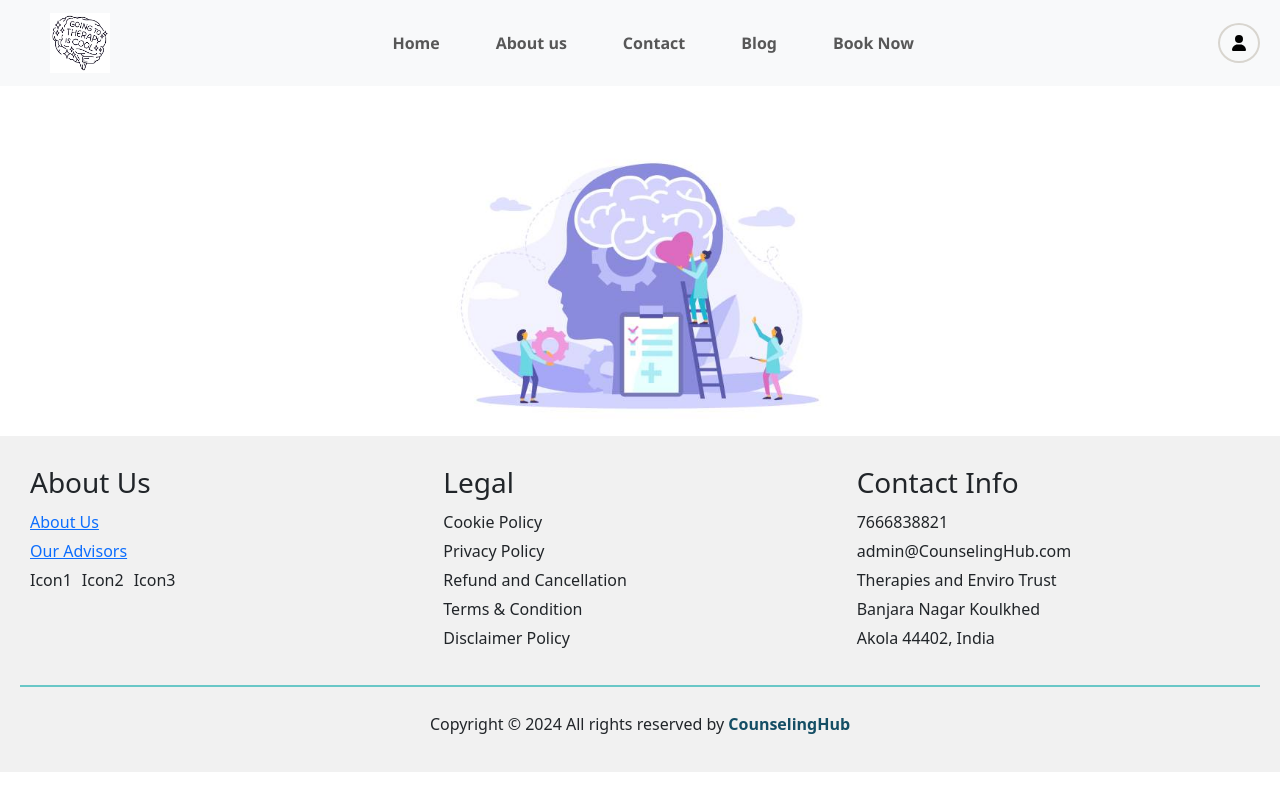
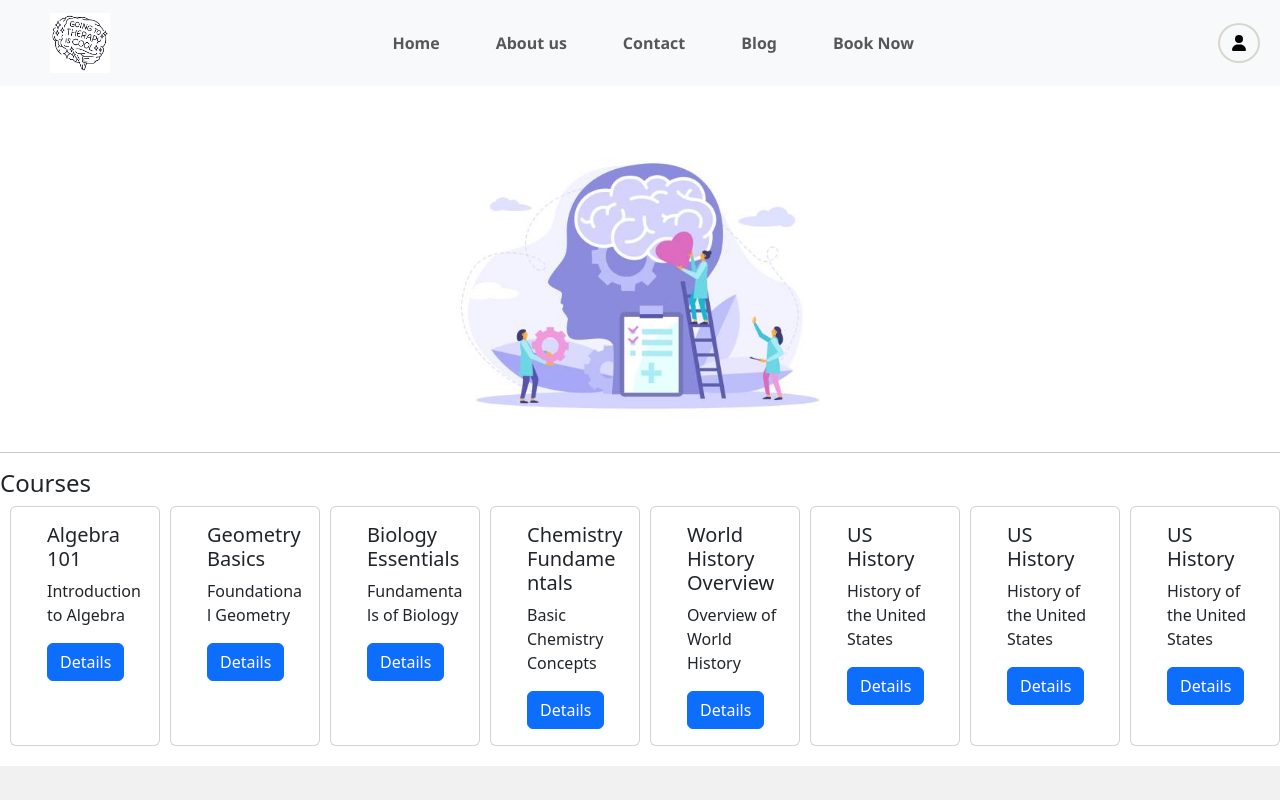
Before and after one commit to prathameshkhandare/Connectcounsellor, a React (Vite) app in the folder Client/: page / in a window 1280 px wide. Shown: the top 800 px of the page. Built offline with nearby package versions, Linux system fonts and the light colour scheme; no server answers.

Commit message:
conflicts resolved

```diff
--- a/Client/src/App.css
+++ b/Client/src/App.css
@@ -88,6 +88,7 @@
   margin-right: 20px;
 
 }
+
 .user-icon{
   border:rgb(216, 213, 207) 2px solid;
   border-radius: 50%;
@@ -131,6 +132,32 @@
   margin-left: auto;
   margin-right: auto;
 }
+
+
+.uppter-courses-container{
+margin-top: 30px;
+}
+.courses-container {
+  margin-top: 30px;
+  display: flex;
+  flex-direction: row;
+  justify-content: start;
+  flex-wrap: wrap;
+}
+
+.courses-container > * {
+  margin-left: 20px; /* Adds margin to all elements */
+}
+
+
+
+
+
+
+
+
+
+
 
 /* Footer */
 .footer {
--- a/Client/src/App.jsx
+++ b/Client/src/App.jsx
@@ -7,6 +7,7 @@ import Footer from './Components/Footer';
 import Login from './Components/Login';
 import Registration from './Components/Registration'
 import { BrowserRouter as Router, Route, Routes } from 'react-router-dom';
+import Courses from './Components/Courses';
 
 // Example components for routes
 const Home = () => {
@@ -14,7 +15,7 @@ const Home = () => {
     <>
       <CustomNavbar />
       <Banner />
-
+     <Courses/>
       <Footer />
     </>
   );
--- a/Client/src/Components/Courses.jsx
+++ b/Client/src/Components/Courses.jsx
@@ -46,7 +46,24 @@ const Courses = () => {
       description: 'History of the United States',
       details: 'Key events and developments in the history of the United States.',
       isOpen: false
-    }
+    },
+
+    {
+        id: 7,
+        title: 'US History',
+        description: 'History of the United States',
+        details: 'Key events and developments in the history of the United States.',
+        isOpen: false
+      }
+,
+
+{
+    id: 8,
+    title: 'US History',
+    description: 'History of the United States',
+    details: 'Key events and developments in the history of the United States.',
+    isOpen: false
+  }
   ]);
 
   // Function to handle category selection
--- a/Client/src/Components/Login.jsx
+++ b/Client/src/Components/Login.jsx
@@ -31,7 +31,7 @@ const LoginForm = () => {
         </form>
         <div className="signup-redirect">
           <span>Don't have an account?</span>
-          <button onClick={redirectToSignup} className="signup-link">Sign Up</button>
+          <button onClick={redirectToSignup} className="sgbtn">Sign Up</button>
         </div>
       </div>
     </div>
```
